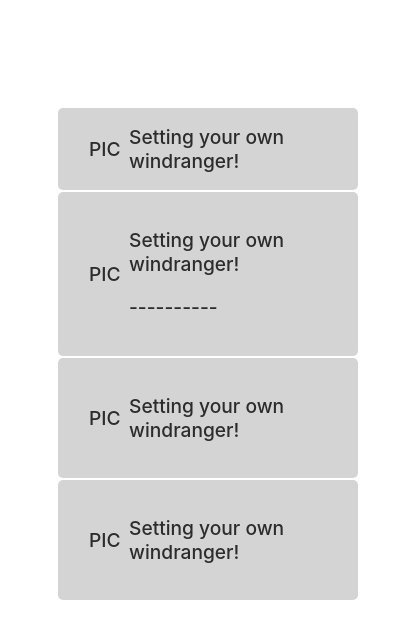
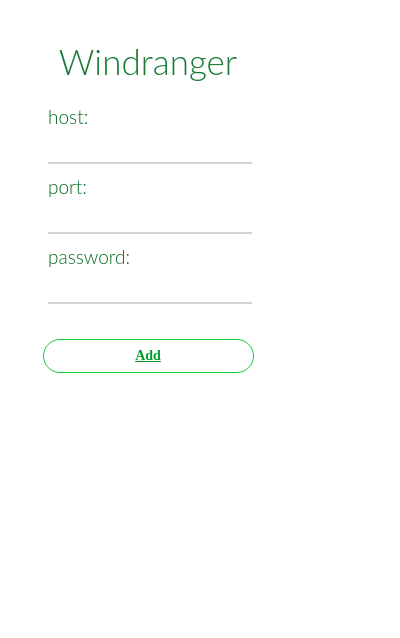
Before and after one commit to hanqizheng/Windranger, a browser extension: page Windranger-crx/popup.html in a window 400 px wide. Drawn offline with Linux system fonts and the light colour scheme.

Commit message:
add options page

```diff
--- a/Windranger-crx/css/popup.css
+++ b/Windranger-crx/css/options-page.css
@@ -37,7 +37,7 @@
 
 .dropDown-list {
   margin: 0 auto;
-  margin-top: 100px;
+  margin-top: 20px;
   clear: both;
   width: 300px;
   list-style-type: none;
@@ -76,6 +76,13 @@
 body {
   background-color: #ffffff;
   width: 400px;
-  height: 400px;
+  height: 600px;
   align-content: center;
 }
+
+.popup-title {
+  color: #0fa33b;
+  font-size: 3em;
+  text-align: center;
+  font-family: 'Rubik', -apple-system, BlinkMacSystemFont, 'Segoe UI', Roboto, Oxygen, Ubuntu, Cantarell, 'Open Sans', 'Helvetica Neue', sans-serif;
+}
--- a/Windranger-crx/popup.html
+++ b/Windranger-crx/popup.html
@@ -6,65 +6,31 @@
   <title>Popup Page</title>
   <meta name="viewport" content="width=device-width, initial-scale=1">
   <link rel="stylesheet" type="text/css" media="screen" href="main.css" />
-  <link rel="stylesheet" type="text/css" href="./css/popup.css" />
+  <link rel="stylesheet" type="text/css" href="./css/popup-page.css" />
   <script src="./js/create.js"></script>
   <script src="./js/popup.js"></script>
 </head>
 <body>
   <!-- <canvas id="demoCanvas" class="canvas"></canvas> -->
-  <div>
-    <ul class="dropDown-list">
-      <li class="dropDown-item dropDown-item-interactive">
-        <a href="./background.html">
-          <div class="dropDown-item-link">
-            <div class="dropDown-icon">
-              PIC
-            </div>
-            <div class="dropDown-content">
-              Setting your own windranger!
-            </div>
-          </div>
-        </a>
-      </li>
-      <li class="dropDown-item dropDown-item-interactive">
-        <a href="./background.html">
-          <div class="dropDown-item-link">
-            <div class="dropDown-icon">
-              PIC
-            </div>
-            <div class="dropDown-content">
-              <p>Setting your own windranger!</p>
-              <p>----------</p>
-            </div>
-          </div>
-        </a>
-      </li>
-      <li class="dropDown-item dropDown-item-interactive">
-        <a href="./background.html">
-          <div class="dropDown-item-link">
-            <div class="dropDown-icon">
-              PIC
-            </div>
-            <div class="dropDown-content">
-              <p>Setting your own windranger!</p>
-            </div>
-          </div>
-        </a>
-      </li>
-      <li class="dropDown-item dropDown-item-interactive">
-        <a href="./background.html">
-          <div class="dropDown-item-link">
-            <div class="dropDown-icon">
-              PIC
-            </div>
-            <div class="dropDown-content">
-              <p>Setting your own windranger!</p>
-            </div>
-          </div>
-        </a>
-      </li>
-    </ul>
+  <div class="body">
+    <div class="text">Windranger</div>
 
+    <div class="login">
+      <div class="center-text">
+        <p>host:</p>
+        <input type="text" class="input">
+      </div>
+      <div class="center-text">
+        <p>port:</p>
+        <input type="text" class="input">
+      </div>
+      <div class="center-text">
+        <p>password:</p>
+        <input type="password" class="input">
+      </div>
+    </div>
+
+    <a class="addButton" href="./options.html">Add</a>
   </div>
 </body>
 
--- a/Windranger-server/app/controller/handler.js
+++ b/Windranger-server/app/controller/handler.js
@@ -7,6 +7,7 @@
     const url = ctx.request.body.url;
     const method = ctx.request.body.method;
     console.log('------------server handelr---------------');
+    console.log(url);
     const data = await ctx.service.handler.proxy(url, method);
     ctx.body = data;
   }
```
Also changed, not shown: Windranger-crx/background.html (deleted, +0 -38 lines), Windranger-crx/options.html (added, +77 -0 lines), Windranger-crx/test.html (+1 -0 lines), Windranger-crx/manifest.json.
